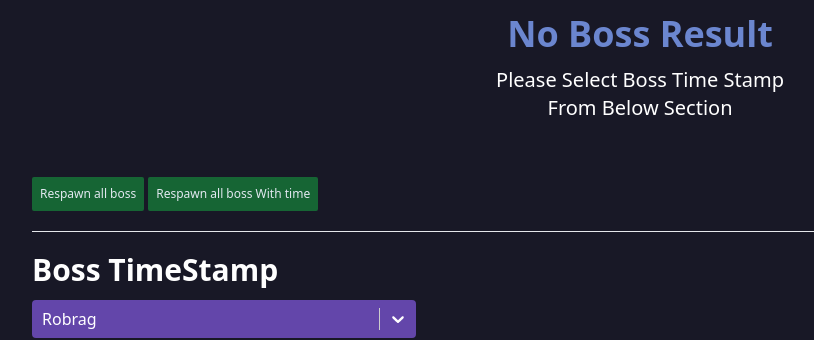
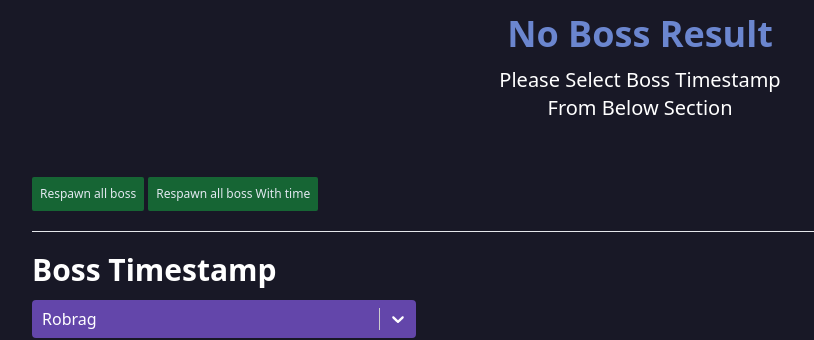
Before and after one commit to hafish4444/tof_boss_respawn, a Next.js app: page / in a window 1280 px wide. Shown: the part 212-552 px from the top of the page, without its empty margins (0-814 px from the left). Built offline with nearby package versions, Linux system fonts and the light colour scheme.

Commit message:
[Update] wording of boss

```diff
--- a/src/pages/index.tsx
+++ b/src/pages/index.tsx
@@ -217,7 +217,7 @@ export default function Home() {
                   className="m-auto mb-3"
                 />
                 <div className="text-[#6B86CF] text-4xl font-extrabold mb-3">No Boss Result</div>
-                <div className="">Please Select Boss Time Stamp</div>
+                <div className="">Please Select Boss Timestamp</div>
                 <div>From Below Section</div>
               </div>
           }
@@ -227,7 +227,7 @@ export default function Home() {
           <button className="bg-green-600 disabled:bg-green-800 disabled:text-slate-200 disabled:cursor-not-allowed  text-white rounded-sm p-2 text-center h-[34px] mr-1 text-[12px]" onClick={respawnAllBossWithTimeToClipboard} disabled={displayBossTimeStampList.length === 0} >Respawn all boss With time</button>
         </div>
         <hr className="my-5" />
-        <div className="text-white mb-3 text-3xl font-bold">Boss TimeStamp</div>
+        <div className="text-white mb-3 text-3xl font-bold">Boss Timestamp</div>
         <div className="w-full max-w-sm mb-4">
           <div className="md:flex md:items-center mb-2">
             <Select
```
